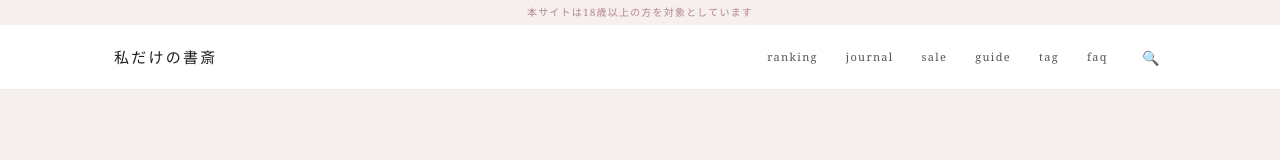
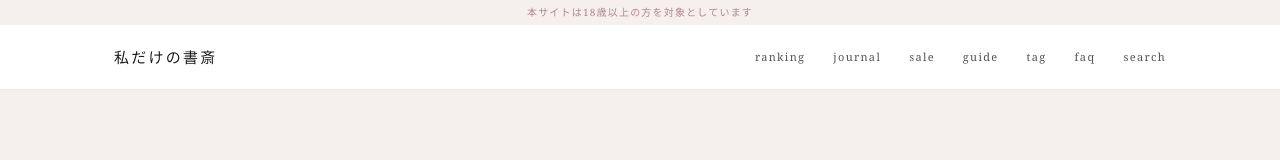
Before and after one commit to kyosukenishimura-creator/fanza-best-movies, a Next.js app: page / in a window 1280 px wide. Shown: the top 160 px of the page. Built offline with nearby package versions, Linux system fonts and the light colour scheme.

Commit message:
Fix search button: replace emoji with text to match nav style
Co-Authored-By: Claude Sonnet 4.6 <noreply@anthropic.com>

```diff
--- a/src/components/Header.tsx
+++ b/src/components/Header.tsx
@@ -50,10 +50,10 @@ export default function Header() {
           {/* 検索ボタン */}
           <button
             onClick={() => setSearchOpen(!searchOpen)}
-            style={{ background: "none", border: "none", cursor: "pointer", color: "#888", fontSize: 14, padding: "4px 6px", display: "flex", alignItems: "center" }}
+            style={{ background: "none", border: "none", cursor: "pointer", color: searchOpen ? "#b5838d" : "#555", fontSize: 11, letterSpacing: "0.12em", padding: 0, fontFamily: "inherit" }}
             aria-label="検索"
           >
-            {searchOpen ? "✕" : "🔍"}
+            {searchOpen ? "close" : "search"}
           </button>
         </nav>
       </div>
```
